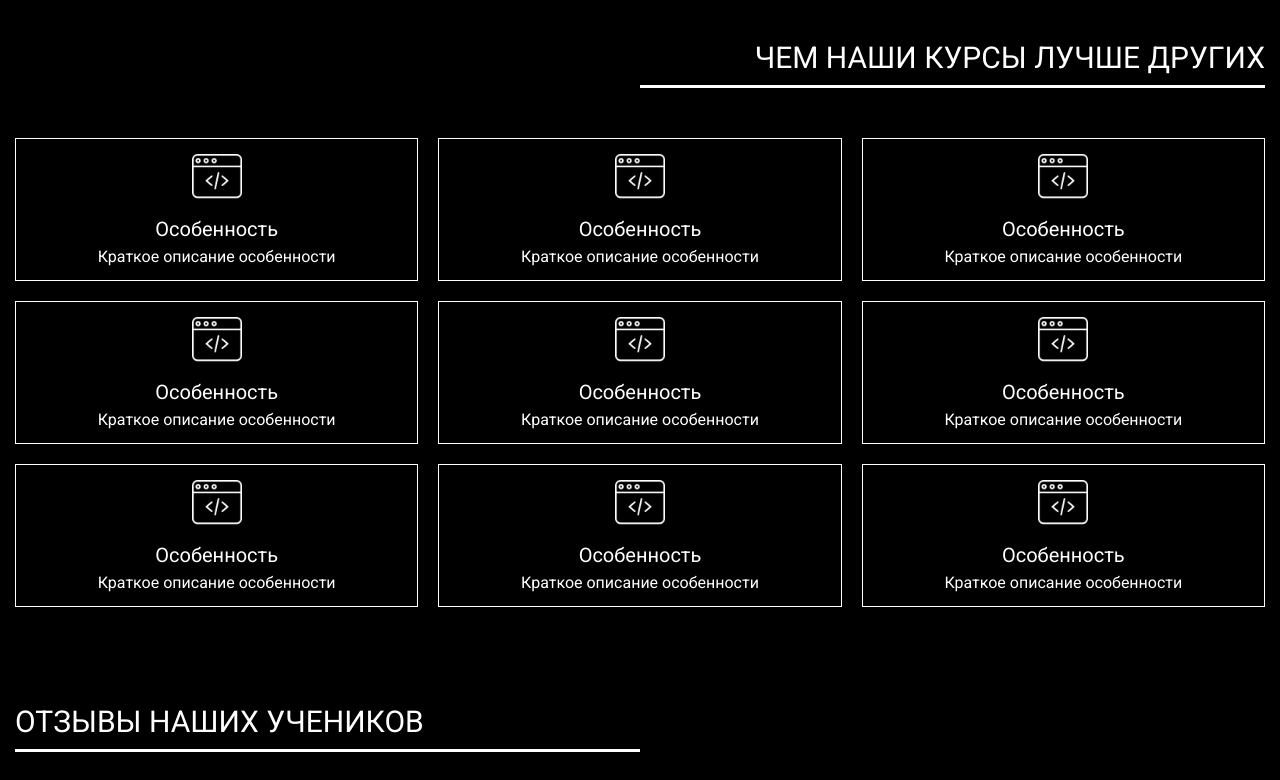
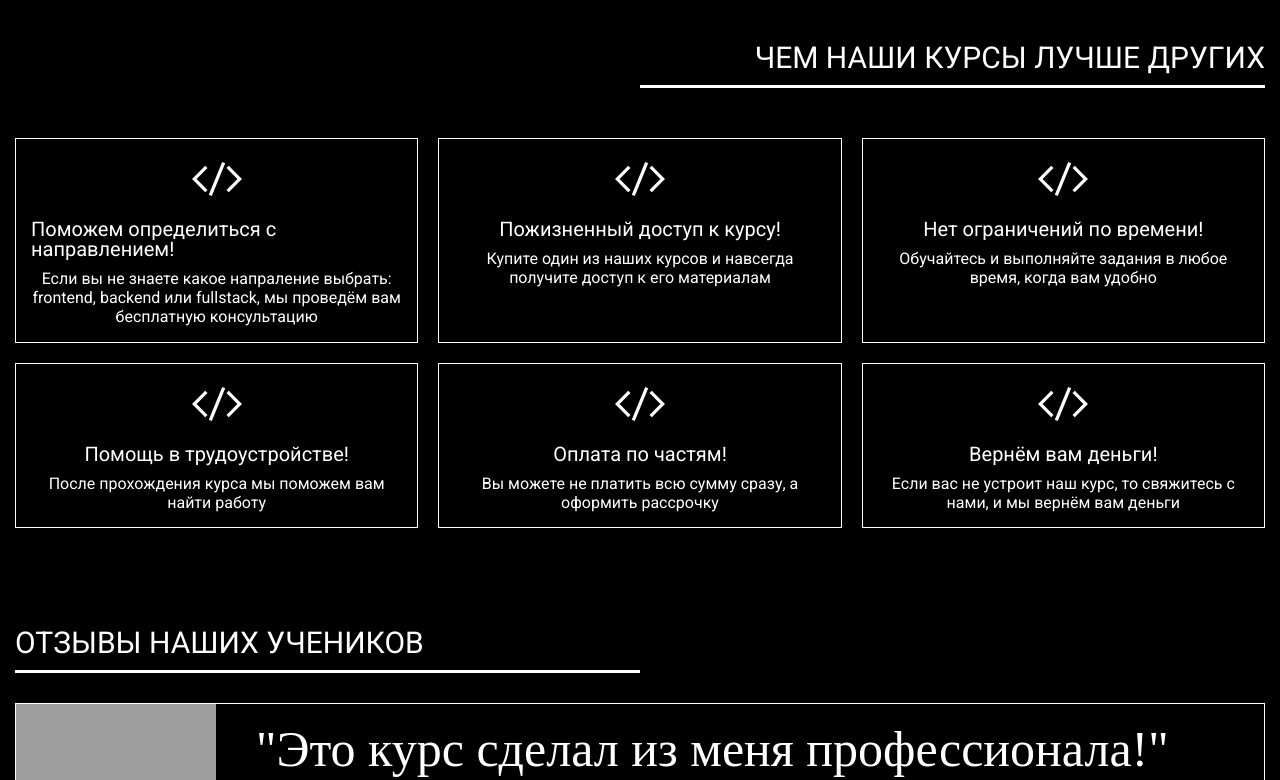
Before and after one commit to felen000/TechSkills, a plain HTML site: page index.html in a window 1280 px wide. Shown: the part 1460-2240 px from the top of the page. Drawn offline with nearby package versions, Linux system fonts and the light colour scheme; grey boxes are pictures that could not be loaded; a web font is replaced by a local one.

Commit message:
Доработан блок с особенностями, добавлен блок с ценами

```diff
--- a/css/index.css
+++ b/css/index.css
@@ -302,6 +302,11 @@ section {
 	margin-bottom: 10px;
 }
 
+.features__card-text {
+	text-align: center;
+	line-height: 1.2;
+}
+
 /* Reviews */
 .review {
 	display: flex;
@@ -362,6 +367,30 @@ section {
 
 .review__author {
 	text-align: right;
+}
+
+/* Price */
+.price__card-title {
+	font-size: 24px;
+	font-weight: 600;
+	line-height: 1.5;
+	align-self: flex-start;
+}
+
+.cost {
+	align-self: flex-end;
+	font-size: 20px;
+}
+
+.cost-old {
+	font-size: 16px;
+	text-decoration: line-through;
+	text-align: right;
+	line-height: 1.5;
+}
+
+.cost-new {
+	margin-bottom: 15px;
 }
 
 /* Registration */
--- a/index.html
+++ b/index.html
@@ -119,103 +119,72 @@
 				<div class="features__row row">
 					<div class="features__column column">
 						<div class="features__card card">
-							<img class="features__img" src="assets/backend.png"
+							<img class="features__img" src="assets/code.svg"
 								alt="Соответствующая особенности картинка">
 							<h3 class="features__card-title">
-								Особенность
+								Поможем определиться с направлением!
 							</h3>
-							<p class="features__text">Краткое описание особенности</p>
+							<p class="features__card-text">Если вы не знаете какое напраление выбрать: frontend, backend
+								или fullstack, мы проведём вам бесплатную консультацию</p>
 						</div>
 
 					</div>
 					<div class="features__column column">
 						<div class="features__card card">
-							<img class="features__img" src="assets/backend.png"
+							<img class="features__img" src="assets/code.svg"
 								alt="Соответствующая особенности картинка">
 							<h3 class="features__card-title">
-								Особенность
+								Пожизненный доступ к курсу!
 							</h3>
-							<p class="features__text">Краткое описание особенности</p>
+							<p class="features__card-text">Купите один из наших курсов и навсегда получите доступ к его
+								материалам</p>
+						</div>
+					</div>
+					<div class="features__column column">
+						<div class="features__card card">
+							<img class="features__img" src="assets/code.svg"
+								alt="Соответствующая особенности картинка">
+							<h3 class="features__card-title">
+								Нет ограничений по времени!
+							</h3>
+							<p class="features__card-text">Обучайтесь и выполняйте задания в любое время, когда вам
+								удобно</p>
 						</div>
 
 					</div>
 					<div class="features__column column">
 						<div class="features__card card">
-							<img class="features__img" src="assets/backend.png"
+							<img class="features__img" src="assets/code.svg"
 								alt="Соответствующая особенности картинка">
 							<h3 class="features__card-title">
-								Особенность
+								Помощь в трудоустройстве!
 							</h3>
-							<p class="features__card-text">Краткое описание особенности</p>
+							<p class="features__card-text">После прохождения курса мы поможем вам найти работу</p>
 						</div>
-
 					</div>
 					<div class="features__column column">
 						<div class="features__card card">
-							<img class="features__img" src="assets/backend.png"
+							<img class="features__img" src="assets/code.svg"
 								alt="Соответствующая особенности картинка">
 							<h3 class="features__card-title">
-								Особенность
+								Оплата по частям!
 							</h3>
-							<p class="features__card-text">Краткое описание особенности</p>
+							<p class="features__card-text">Вы можете не платить всю сумму сразу, а оформить рассрочку
+							</p>
 						</div>
-
 					</div>
 					<div class="features__column column">
 						<div class="features__card card">
-							<img class="features__img" src="assets/backend.png"
+							<img class="features__img" src="assets/code.svg"
 								alt="Соответствующая особенности картинка">
 							<h3 class="features__card-title">
-								Особенность
+								Вернём вам деньги!
 							</h3>
-							<p class="features__card-text">Краткое описание особенности</p>
+							<p class="features__card-text">Если вас не устроит наш курс, то свяжитесь с нами, и мы
+								вернём вам деньги</p>
 						</div>
+					</div>
 
-					</div>
-					<div class="features__column column">
-						<div class="features__card card">
-							<img class="features__img" src="assets/backend.png"
-								alt="Соответствующая особенности картинка">
-							<h3 class="features__card-title">
-								Особенность
-							</h3>
-							<p class="features__card-text">Краткое описание особенности</p>
-						</div>
-
-					</div>
-					<div class="features__column column">
-						<div class="features__card card">
-							<img class="features__img" src="assets/backend.png"
-								alt="Соответствующая особенности картинка">
-							<h3 class="features__card-title">
-								Особенность
-							</h3>
-							<p class="features__card-text">Краткое описание особенности</p>
-						</div>
-
-					</div>
-					<div class="features__column column">
-						<div class="features__card card">
-							<img class="features__img" src="assets/backend.png"
-								alt="Соответствующая особенности картинка">
-							<h3 class="features__card-title">
-								Особенность
-							</h3>
-							<p class="features__card-text">Краткое описание особенности</p>
-						</div>
-
-					</div>
-					<div class="features__column column">
-						<div class="features__card card">
-							<img class="features__img" src="assets/backend.png"
-								alt="Соответствующая особенности картинка">
-							<h3 class="features__card-title">
-								Особенность
-							</h3>
-							<p class="features__card-text">Краткое описание особенности</p>
-						</div>
-
-					</div>
 				</div>
 
 			</div>
@@ -246,6 +215,48 @@
 			</div>
 		</section>
 		<!-- /============= Reviews ============= -->
+		<!-- ============= Price ============= -->
+		<section id="price" class="price">
+			<div class="container">
+				<div class="price__row row">
+					<div class="price__column column">
+						<div class="price__card card">
+							<img class="price__img card-img" src="assets/frontend.png" alt="Фронтенд">
+							<h3 class="price__card-title">Frontend-разработчик</h3>
+							<div class="cost">
+								<p class="cost-old">70 000руб</p>
+								<p class="cost-new">35 000руб</p>
+							</div>
+							<p class="price__text">На все курсы действует новогодняя скидка в 50%!</p>
+						</div>
+					</div>
+					<div class="price__column column">
+						<div class="price__card card">
+							<img class="price__img card-img" src="assets/backend.png" alt="Бекенд">
+							<h3 class="price__card-title">Backend-разработчик</h3>
+							<div class="cost">
+								<p class="cost-old">70 000руб</p>
+								<p class="cost-new">35 000руб</p>
+							</div>
+							<p class="price__text">На все курсы действует новогодняя скидка в 50%!</p>
+						</div>
+					</div>
+					<div class="price__column column">
+						<div class="price__card card">
+							<img class="price__img card-img" src="assets/fullstack.png" alt="Фуллстек">
+							<h3 class="price__card-title">Fullstack-разработчик</h3>
+							<div class="cost">
+								<p class="cost-old">90 000руб</p>
+								<p class="cost-new">45 000руб</p>
+							</div>
+							<p class="price__text">На все курсы действует новогодняя скидка в 50%!</p>
+						</div>
+					</div>
+				</div>
+
+			</div>
+		</section>
+		<!-- /============= Price ============= -->
 		<!-- ============= Registration ============= -->
 		<section class="regist" id="regist">
 			<hr>
```
Also changed, not shown: assets/code.svg (added).
